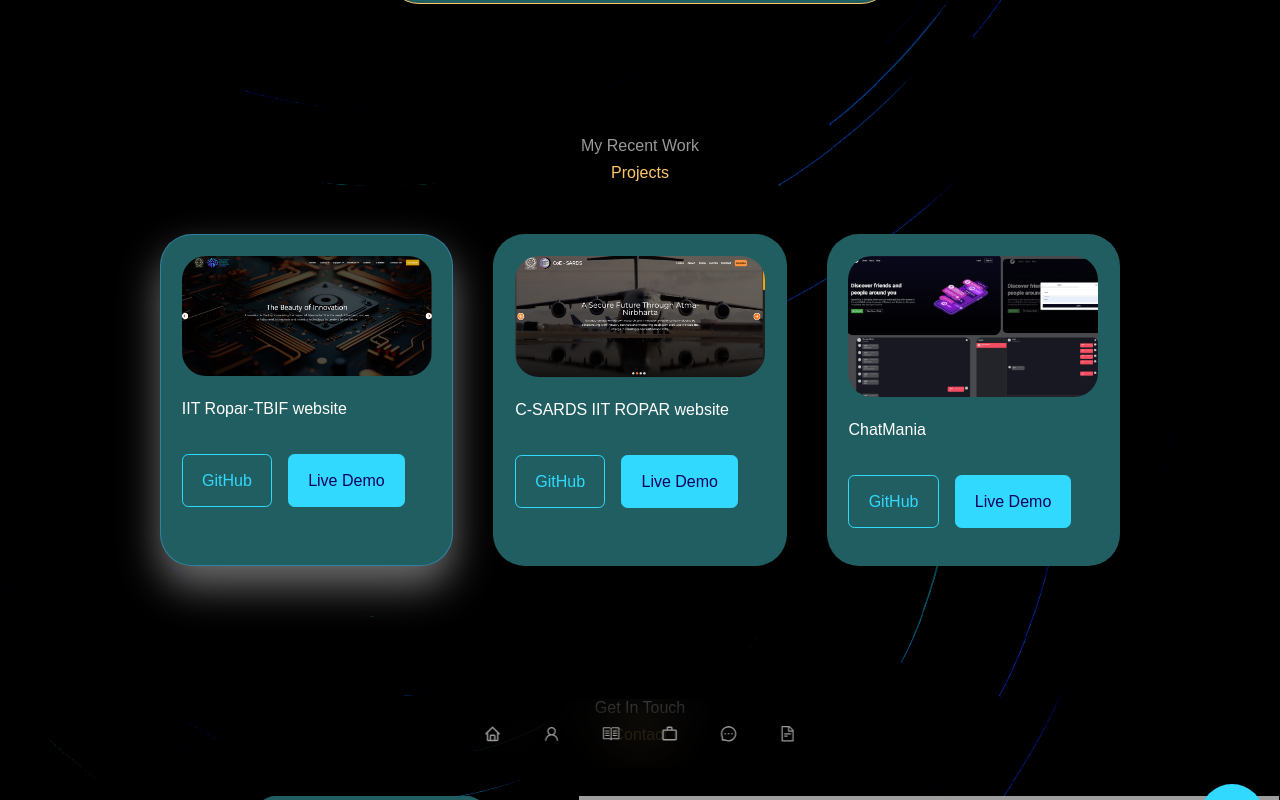
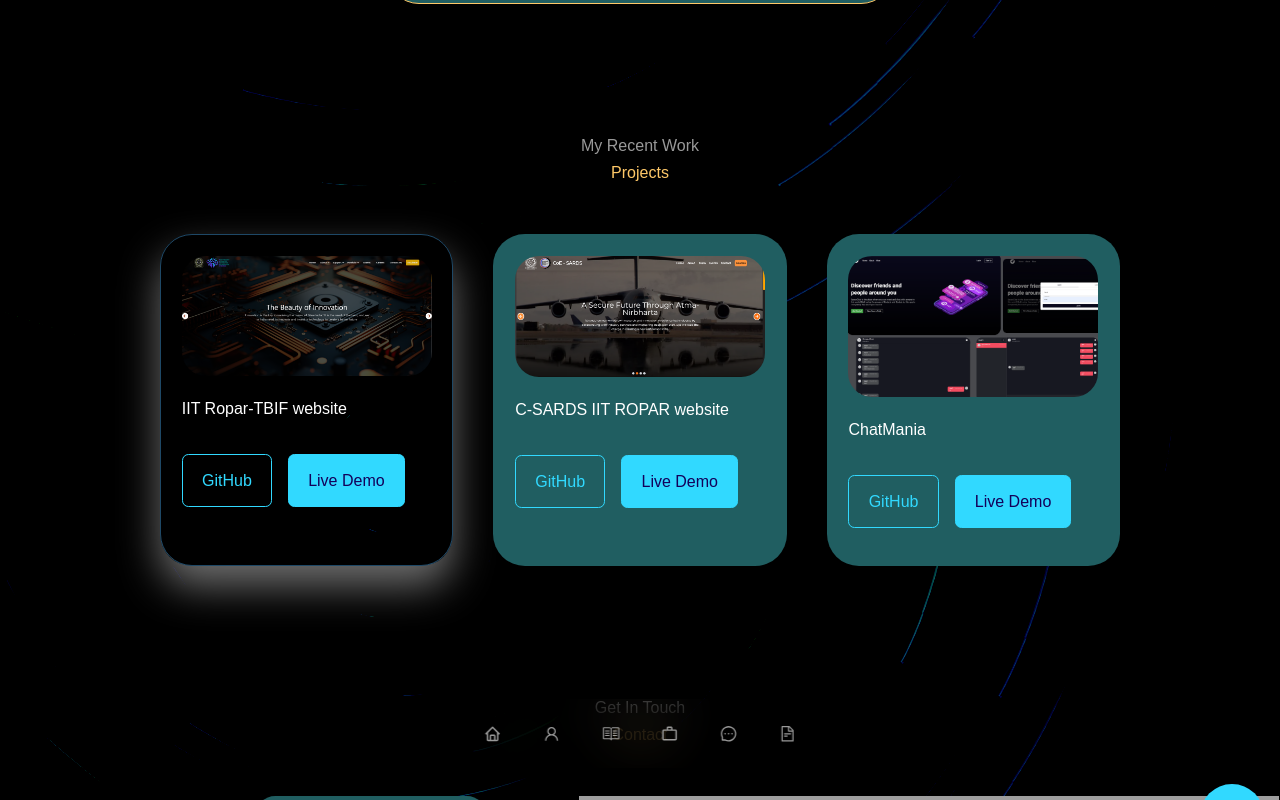
Before and after one commit to akshitsingh23/AkshitSingh_portfolio, a React (Create React App) app: page / in a window 1280 px wide. In both pictures the pointer is over the element 306 px from the left and 3194 px from the top of the page. Shown: the part 2794-3594 px from the top of the page. Built offline with nearby package versions, Linux system fonts and the light colour scheme; no server answers; grey boxes are pictures that could not be loaded.

Commit message:
card made transparent

```diff
--- a/src/components/recentWork/recentWork.css
+++ b/src/components/recentWork/recentWork.css
@@ -15,7 +15,7 @@
 .recentWork__item:hover {
     border-color: var(--color-primary-variant);
     box-shadow: 0 20px 40px rgba(211, 211, 211, 0.523);
-    /* background: transparent; */
+    background: transparent;
 }
 
 .recentWork__item-image {
```
